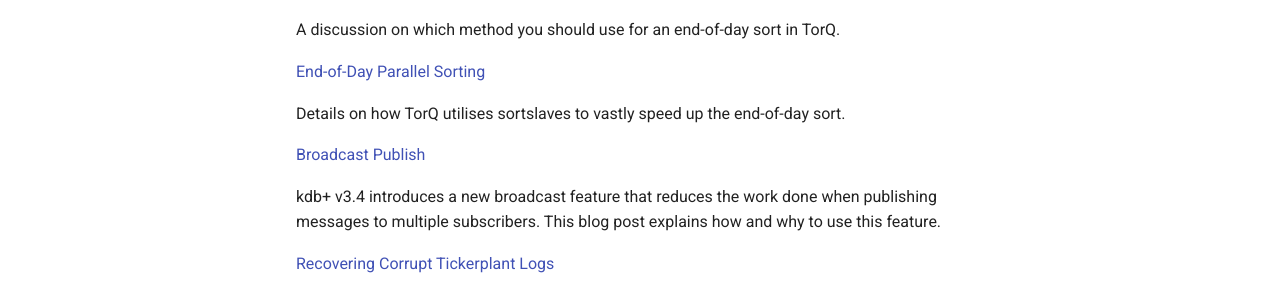
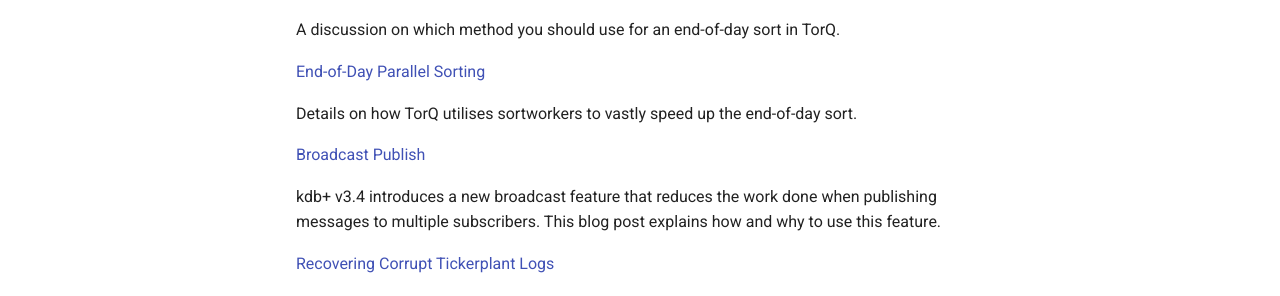
Before and after one commit to DataIntellectTech/TorQ, an MkDocs documentation site: the page built from docs/blog.md, in a window 1280 px wide and 1340 px high. Shown: the part 447-743 px from the top of the window. Built offline with MkDocs 1.6.1 and Material for MkDocs 9.7.7, drawn with Linux system fonts in a browser that asks for light colours; comment, search, counter and statistics services are not loaded; old or Windows-style settings are respelled for this version of MkDocs.

Commit message:
Update terminology to be more inclusive

```diff
--- a/docs/blog.md
+++ b/docs/blog.md
@@ -12,7 +12,7 @@
 
 [ End-of-Day Parallel Sorting ]( http://www.aquaq.co.uk/q/end-of-day-parallel-sorting-in-torq/ )
 
-Details on how TorQ utilises sortslaves to vastly speed up the end-of-day sort.
+Details on how TorQ utilises sortworkers to vastly speed up the end-of-day sort.
 
 [ Broadcast Publish ]( http://www.aquaq.co.uk/q/kdb-3-4-broadcast-publish/ )
 
```
Also changed, not shown: docs/Processes.md (+1 -1 lines), docs/handlers.md (+1 -1 lines), 10 other files.
